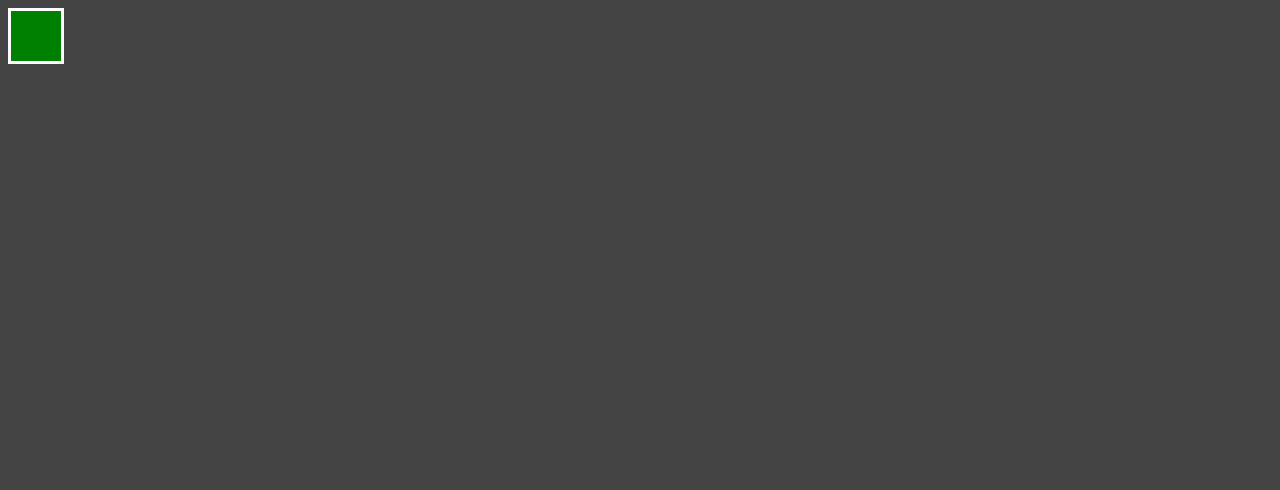
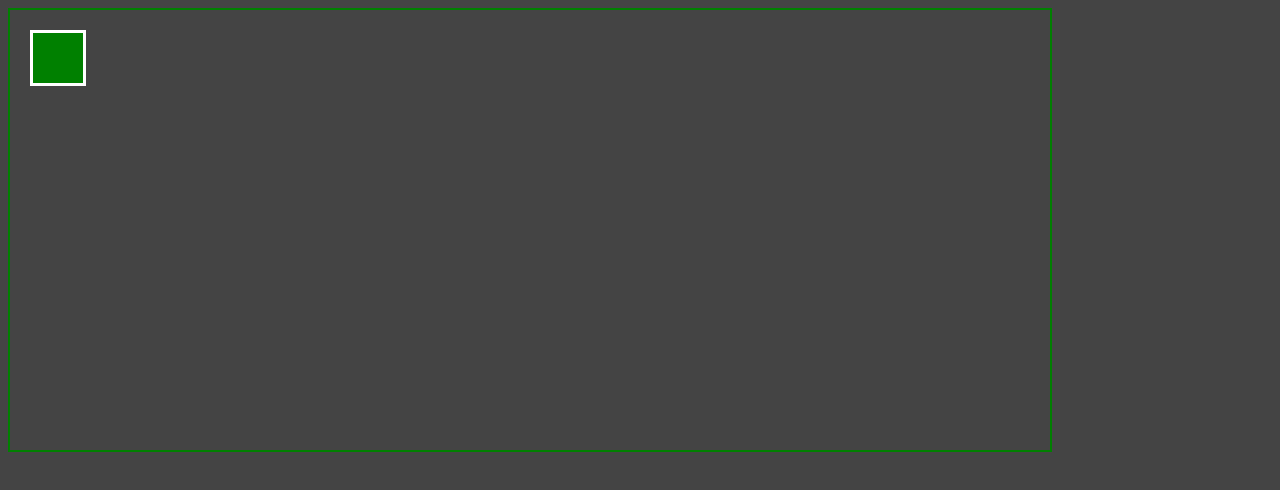
Before and after one commit to eediallo/make-your-game, a plain HTML site: page index.html in a window 1280 px wide. Drawn offline with Linux system fonts and the light colour scheme; files whose address does not match are found by name.

Commit message:
styles enemy container

```diff
--- a/style.css
+++ b/style.css
@@ -1,5 +1,12 @@
 body {
     background-color: #444;
+}
+
+.enemy-container {
+    width: 1000px;
+    height: 400px;
+    border: solid green 2px;
+    padding: 20px;
 }
 
 .enemy {
```
